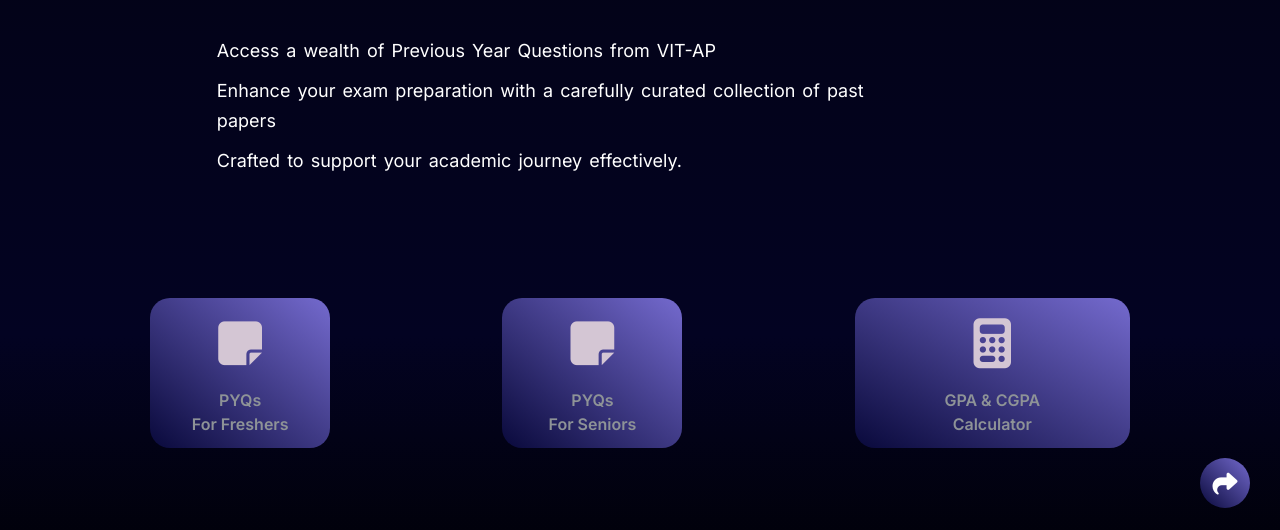
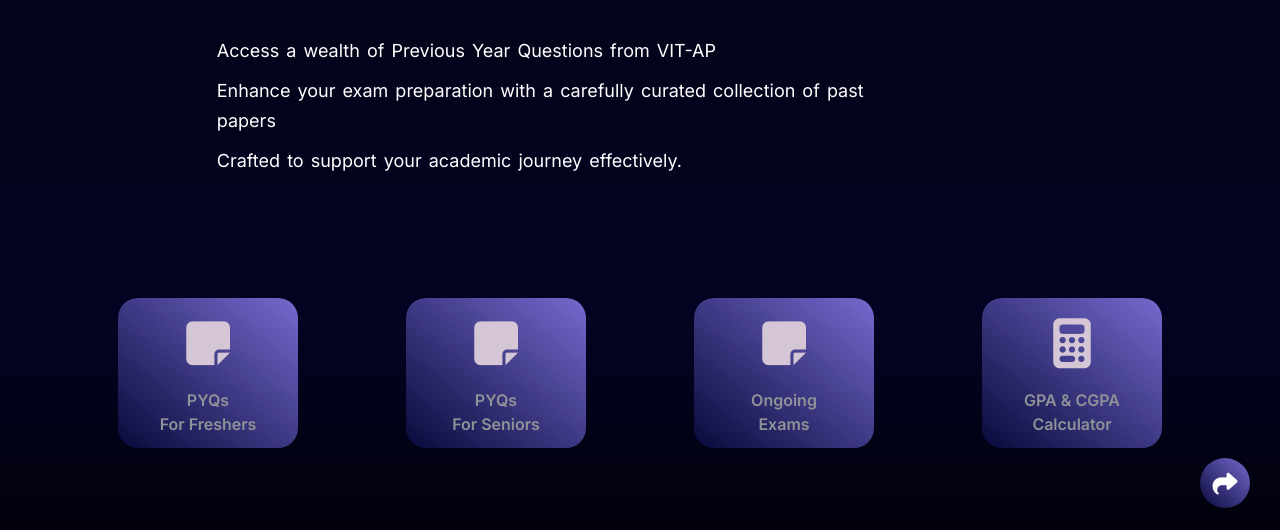
Before and after one commit to mahesh-veesam/VPath, a plain HTML site: page index.html in a window 1280 px wide. Shown: the part 262-792 px from the top of the page. Drawn offline with nearby package versions, Linux system fonts and the light colour scheme; a web font is replaced by a local one.

Commit message:
added ongoing exams module

```diff
--- a/index.html
+++ b/index.html
@@ -67,7 +67,14 @@
                     <p class="p2">For Seniors</p>
                 </div>
             </a>
-            <a href="Calc/index.html" class="box3">
+            <a href="https://vpath.onrender.com/courses" class=" box1">
+                <div class="box">
+                    <i class="fa-solid fa-sticky-note"></i>
+                    <p class="p2">Ongoing</p>
+                    <p class="p2">Exams</p>
+                </div>
+            </a>
+            <a href="Calc/index.html" class="box2">
                 <div class="box">
                     <i class="fa-solid fa-calculator"></i>
                     <p class="p3">GPA & CGPA</p>
```
